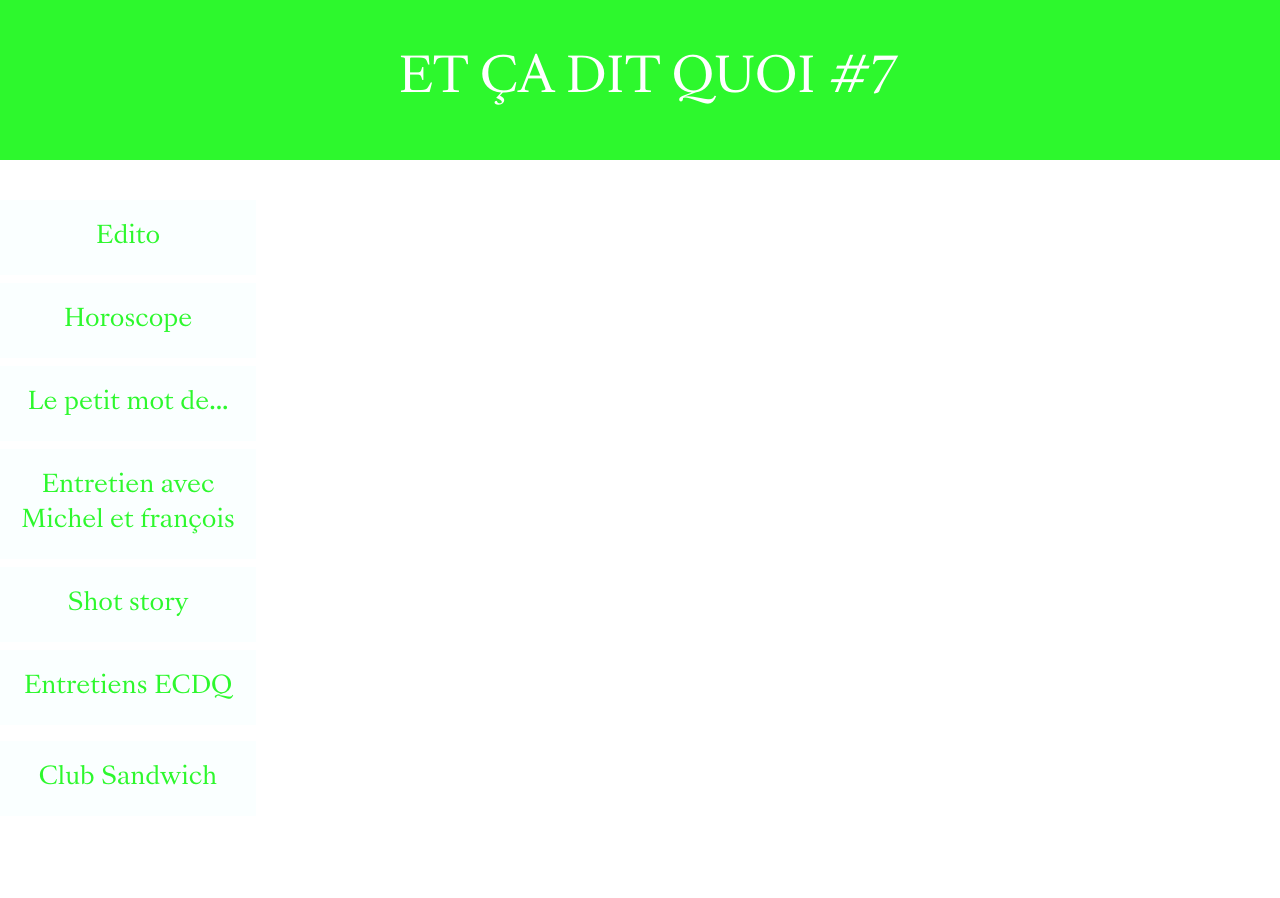
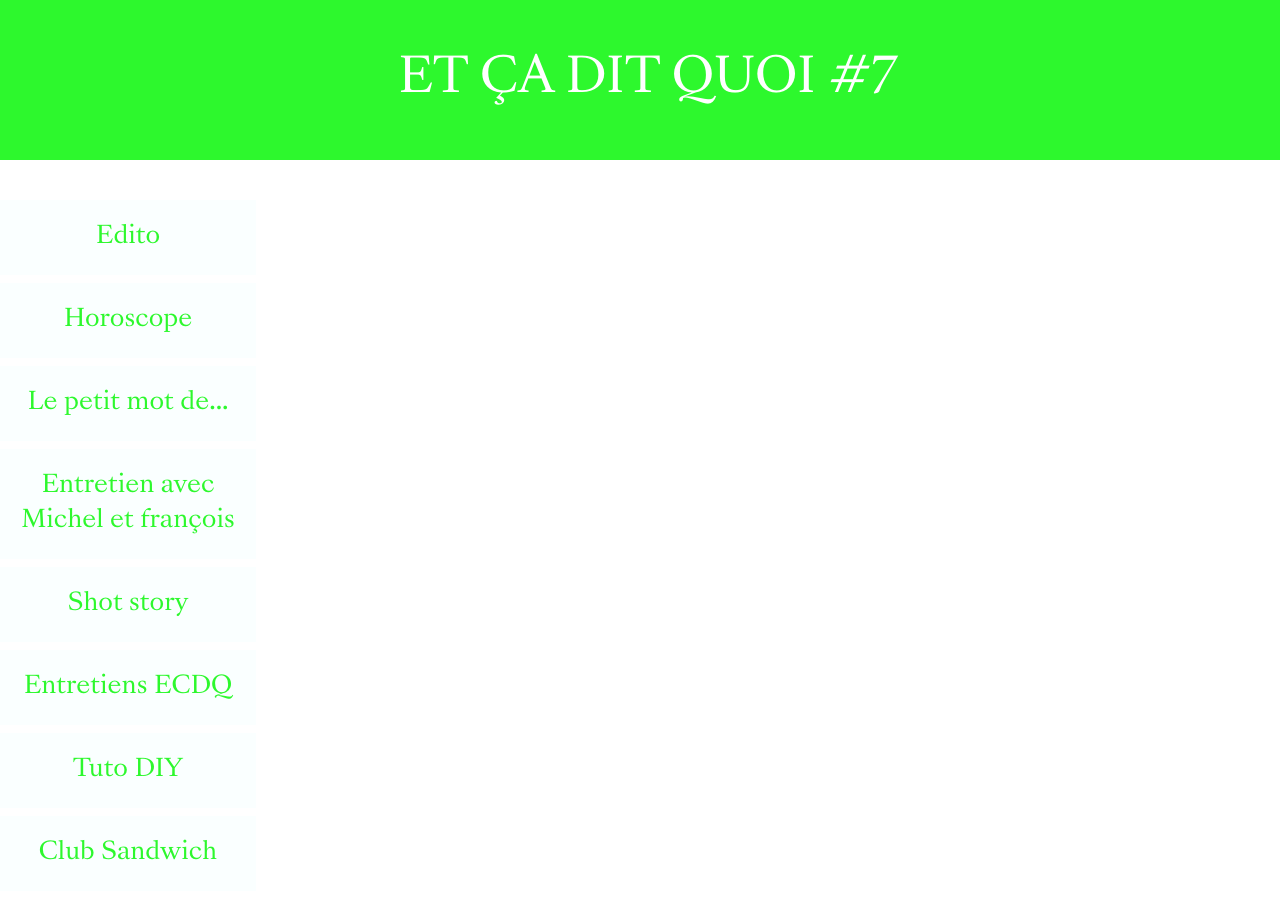
Before and after one commit to AntoineSigur/Et-aditquoi-7, a plain HTML site: page index.html in a window 1280 px wide. Drawn offline with Linux system fonts and the light colour scheme.

Commit message:
Add files via upload

```diff
--- a/index.html
+++ b/index.html
@@ -152,7 +152,7 @@
         <a href="ECDQentretiens.html" class="box e">Entretien avec Michel et françois</a>
         <a href="ECDQshot.html" class="box f">Shot story</a>
         <a href="ECDQecdq.html" class="box g">Entretiens ECDQ</a>
-        <a href="ECDQdiy.html" lass="box y">Tuto DIY</a>
+        <a href="ECDQdiy.html" class="box y">Tuto DIY</a>
         <a href="ECDQsandwich.html" class="box h">Club Sandwich</a>
         <a class="box b"> <img src="johnjose.jpg" width="200vw"> </a>
         <a class="box jj"> John-José, envoyé par Victor Bois</a>
```
